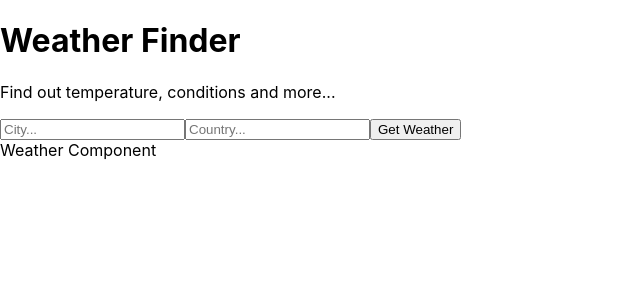
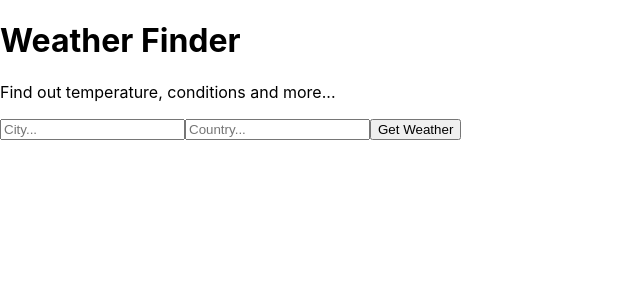
Before and after one commit to nlukjanov/weather-app-react, a React (Create React App) app: page / in a window 1280 px wide. Shown: the top 300 px of the page, without its empty margins (0-640 px from the left). Built offline with nearby package versions, Linux system fonts and the light colour scheme.

Commit message:
passing data to weather component to view

```diff
--- a/src/App.js
+++ b/src/App.js
@@ -42,7 +42,14 @@ class App extends React.Component {
       <div>
         <Titles />
         <Form getWeather={this.getWeather} />
-        <Weather />
+        <Weather
+          temperature={this.state.temperature}
+          city={this.state.city}
+          country={this.state.country}
+          humidity={this.state.humidity}
+          description={this.state.description}
+          error={this.state.error}
+        />
       </div>
     );
   }
--- a/src/components/Weather.js
+++ b/src/components/Weather.js
@@ -4,7 +4,30 @@ class Weather extends Component {
   render() {
     return (
       <div>
-        Weather Component
+        {
+          this.props.city && this.props.country &&
+          <p>
+            Location: {this.props.city}, {this.props.country}
+          </p>
+        }
+        {
+          this.props.temperature &&
+          <p>
+            Temperature: {this.props.temperature}
+          </p>
+        }
+        {
+          this.props.humidity &&
+          <p>
+            Humidity: {this.props.humidity}
+          </p>
+        }
+        {
+          this.props.description &&
+          <p>
+            Condition: {this.props.description}
+          </p>
+        }
       </div>
     );
   }
```
